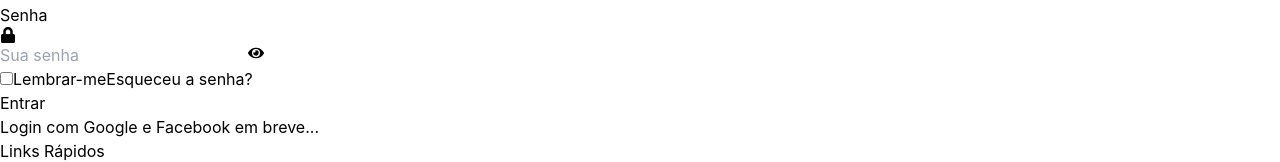
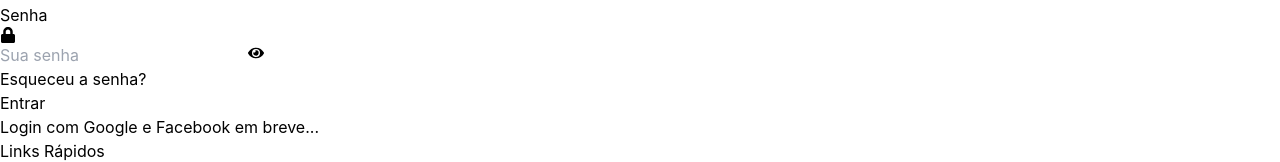
Before and after one commit to Zonax0036/progetopap, a Next.js app: page /login in a window 1280 px wide. Shown: the part 1562-1724 px from the top of the page. Built offline with nearby package versions, Linux system fonts and the light colour scheme; no server answers; the database is empty.

Commit message:
refactor(auth): Remove a checkbox 'Lembrar-me' da página de login
A sessão do usuário é sempre mantida por 7 dias por padrão. Para evitar confusão, a checkbox 'Lembrar-me', que não tinha efeito, foi removida da interface de login.

```diff
--- a/pages/login.jsx
+++ b/pages/login.jsx
@@ -165,16 +165,7 @@
           </div>
 
           {/* Lembrar e link de redefinir */}
-          <div className="flex items-center justify-between">
-            <label className="flex items-center text-sm text-gray-900">
-              <input
-                id="lembrar"
-                name="lembrar"
-                type="checkbox"
-                className="h-4 w-4 text-blue-600 border-gray-300 rounded"
-              />
-              <span className="ml-2">Lembrar-me</span>
-            </label>
+          <div className="flex items-center justify-end">
             <Link href="/redefinir" className="text-sm text-blue-600 hover:text-blue-500">
               Esqueceu a senha?
             </Link>
```
